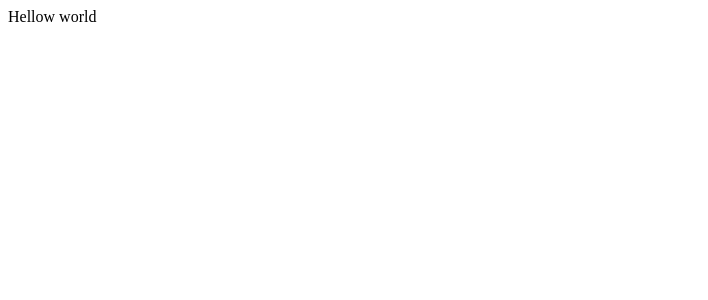
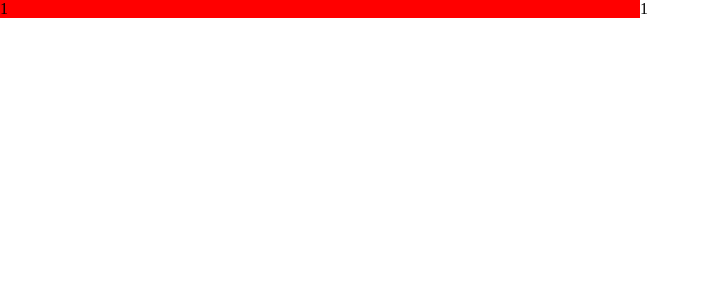
Before and after one commit to hikmat12345/new-expert, a Next.js app: page / in a window 1280 px wide. Shown: the top 300 px of the page, without its empty margins (0-708 px from the left). Built offline with nearby package versions, Linux system fonts and the light colour scheme.

Commit message:
new file

```diff
--- a/package.json
+++ b/package.json
@@ -9,6 +9,7 @@
     "lint": "next lint"
   },
   "dependencies": {
+    "@emotion/react": "^11.10.5",
     "@mui/material": "^5.11.8",
     "@mui/styled-engine-sc": "^5.11.0",
     "@next/font": "13.1.6",
@@ -16,6 +17,7 @@
     "@types/node": "18.13.0",
     "@types/react": "18.0.28",
     "@types/react-dom": "18.0.10",
+    "bootstrap": "^5.2.3",
     "eslint": "8.34.0",
     "eslint-config-next": "13.1.6",
     "next": "13.1.6",
--- /dev/null
+++ b/src/Components/Adminpannel/Header/Header.tsx
@@ -0,0 +1,38 @@
+import React from 'react'
+import styled from "styled-components"
+import { GlobalStyles, Grid } from '@mui/material'
+import Paper from '@mui/material/Paper'
+import {Typography} from "@mui/material"
+import {makeStyles} from "@mui/material"
+
+
+function Header() {
+
+
+    const Paper = styled(Typography)`
+    box-shadow: "none";
+    margin:"0px"
+    }
+      `
+    const sxStyle = {
+        color: "red",
+        backgroundColor:"black"
+    }
+
+
+  return (
+    <>
+
+            <Grid container spacing={0}>
+            <Grid item md={6} sm={3} lg={6}  >
+                <div style={{backgroundColor:"red"}} ><span >1</span></div>
+            </Grid>
+            <Grid item md={6} sm={9} lg={6} >
+              <div ><span >1</span></div>
+            </Grid>
+            </Grid>
+    </>
+  )
+}
+
+export default Header
--- a/src/pages/_app.tsx
+++ b/src/pages/_app.tsx
@@ -1,5 +1,6 @@
 import type { AppProps } from 'next/app'
+import '../../styles/globals.css'
 
 export default function App({ Component, pageProps }: AppProps) {
-  return <Component {...pageProps} />
+  return <Component  {...pageProps} />
 }
--- a/src/pages/index.tsx
+++ b/src/pages/index.tsx
@@ -3,12 +3,19 @@ import Image from 'next/image'
 import { Inter } from '@next/font/google'
 import Container from '@/Tags/Container/Container'
 import styled from "styled-components"
+import { Grid } from '@mui/material'
+import Paper from '@mui/material/Paper'
+import Header from '@/Components/Adminpannel/Header/Header'
+
 
 
 const inter = Inter({ subsets: ['latin'] })
 
+
 export default function Home() {
   const Main=styled.main``
+
+
   return (
     <>
       <Head>
@@ -18,7 +25,10 @@ export default function Home() {
         <link rel="icon" href="/favicon.ico" /> */}
       </Head>
       <Main>
-        <Container>Hellow world</Container>
+
+        <Container>
+        <Header />
+      </Container>
        </Main>
     </>
   )
--- /dev/null
+++ b/styles/globals.css
@@ -0,0 +1,5 @@
+* {
+    box-sizing: border-box;
+    padding: 0;
+    margin: 0;
+  }
```
Also changed, not shown: src/Tags/Button/Button.tsx (+6 -1 lines), 1 other file (tests, documents, lock files or other folders).
